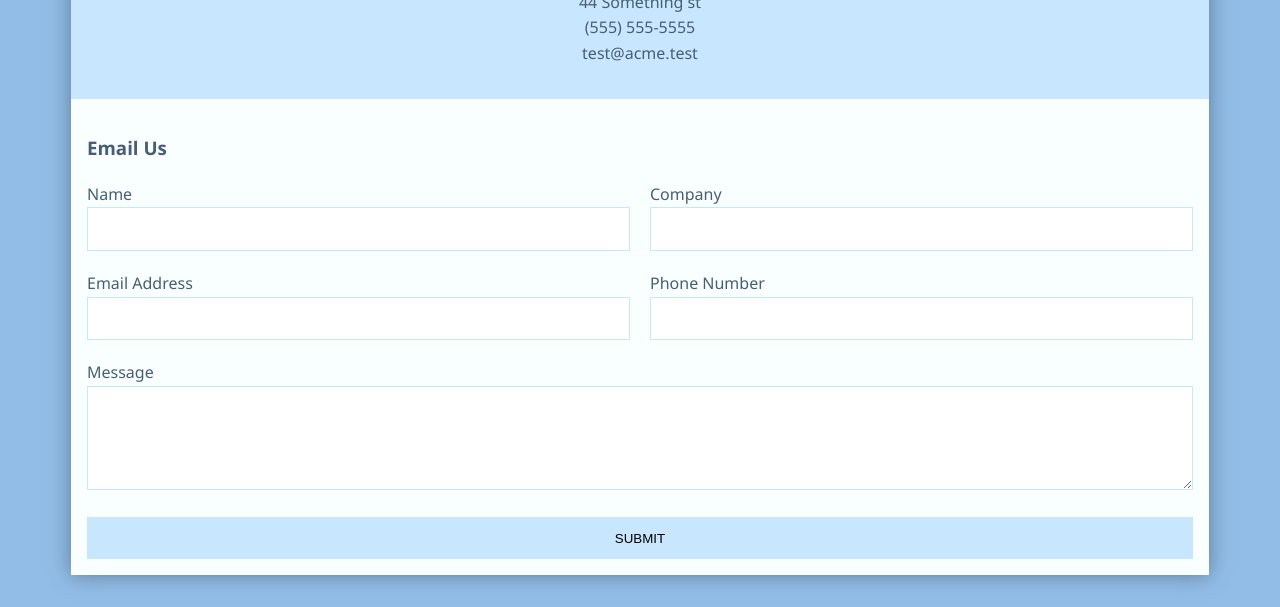
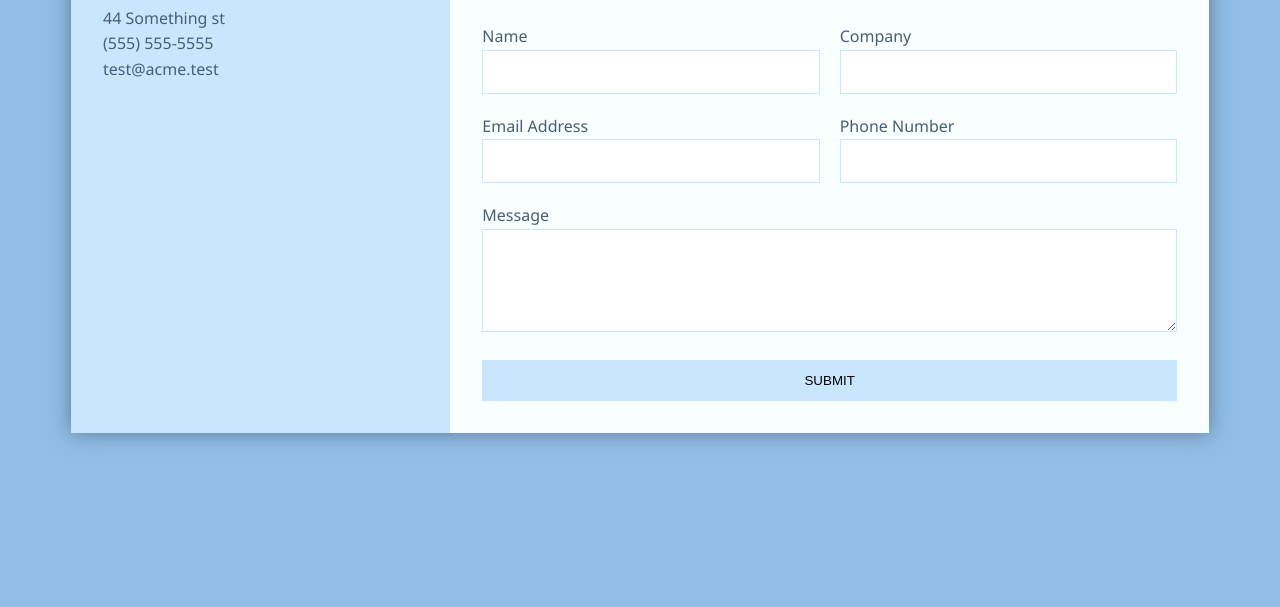
Before and after one commit to WebDevTuts/mobile_responsive_form_css_grid, a plain HTML site: page index.html in a window 1280 px wide. Shown: the part 193-800 px from the top of the page. Drawn offline with Linux system fonts and the light colour scheme.

Commit message:
Add styles for large media screen size

```diff
--- a/style.css
+++ b/style.css
@@ -87,3 +87,19 @@ ul {
   outline: 0;
   transition: background-color 2s ease-out;
 }
+
+/* LARGE SCREEN */
+@media(min-width: 700px) {
+  .wrapper {
+    display: grid;
+    grid-template-columns: 1fr 2fr;
+  }
+
+  .wrapper > * {
+    padding: 2em;
+  }
+
+  .company-info h3, .company-info ul, .brand {
+    text-align: left;
+  }
+}
```
